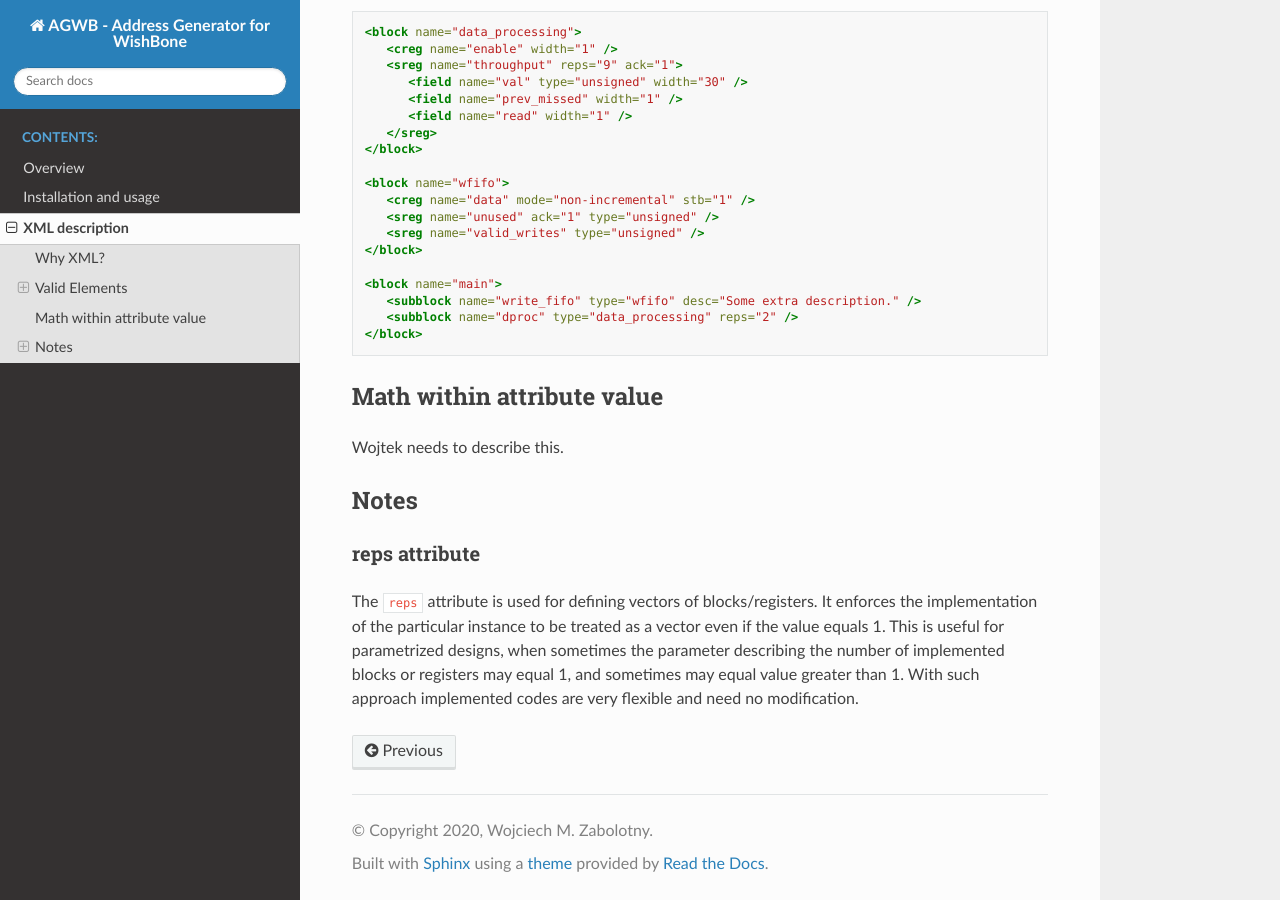
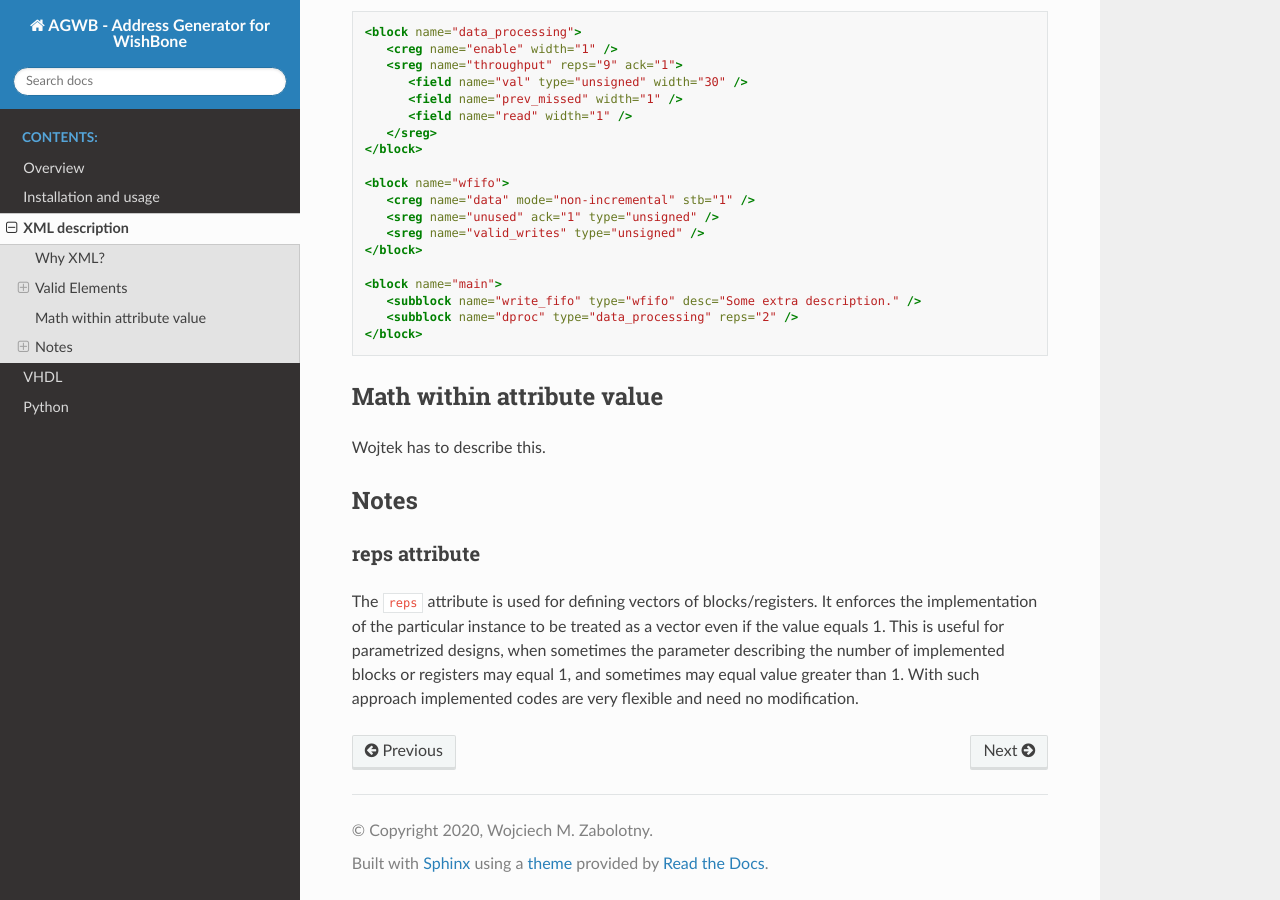
Before and after one commit to wzab/agwb, a Sphinx documentation site: the page built from doc/xml_description.rst, in a window 1280 px wide and 900 px high, scrolled down 4554 px. Built offline with Sphinx 7.4.7 and the Read the Docs theme 2.0.0, drawn with Linux system fonts in a browser that asks for light colours.

Commit message:
Add sections for VHDl and Python in the docs.

```diff
--- a/doc/index.rst
+++ b/doc/index.rst
@@ -13,7 +13,8 @@
    overview
    installation_and_usage
    xml_description
-
+   vhdl
+   python
 
 Indices and tables
 ==================
--- /dev/null
+++ b/doc/python.rst
@@ -0,0 +1,4 @@
+Python
+------
+
+To be written.
--- /dev/null
+++ b/doc/vhdl.rst
@@ -0,0 +1,4 @@
+VHDL
+----
+
+To be written.
--- a/doc/xml_description.rst
+++ b/doc/xml_description.rst
@@ -217,7 +217,7 @@ Optional attributes:
 
 Math within attribute value
 ###########################
-Wojtek needs to describe this.
+Wojtek has to  describe this.
 
 Notes
 #####
```
